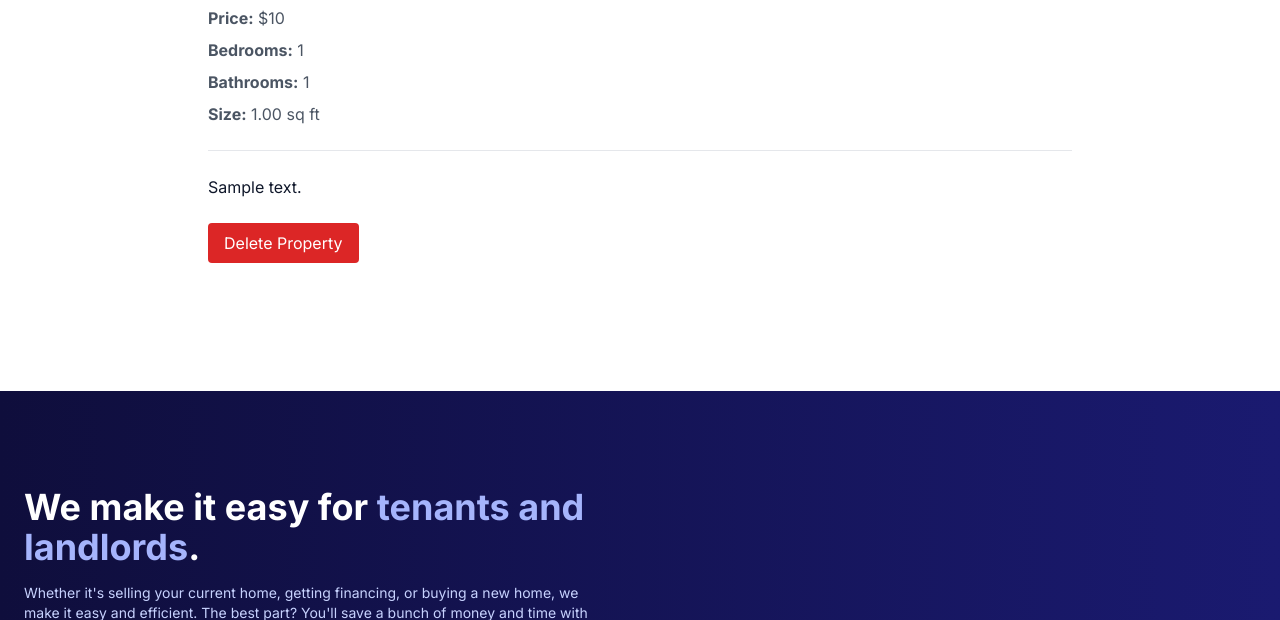
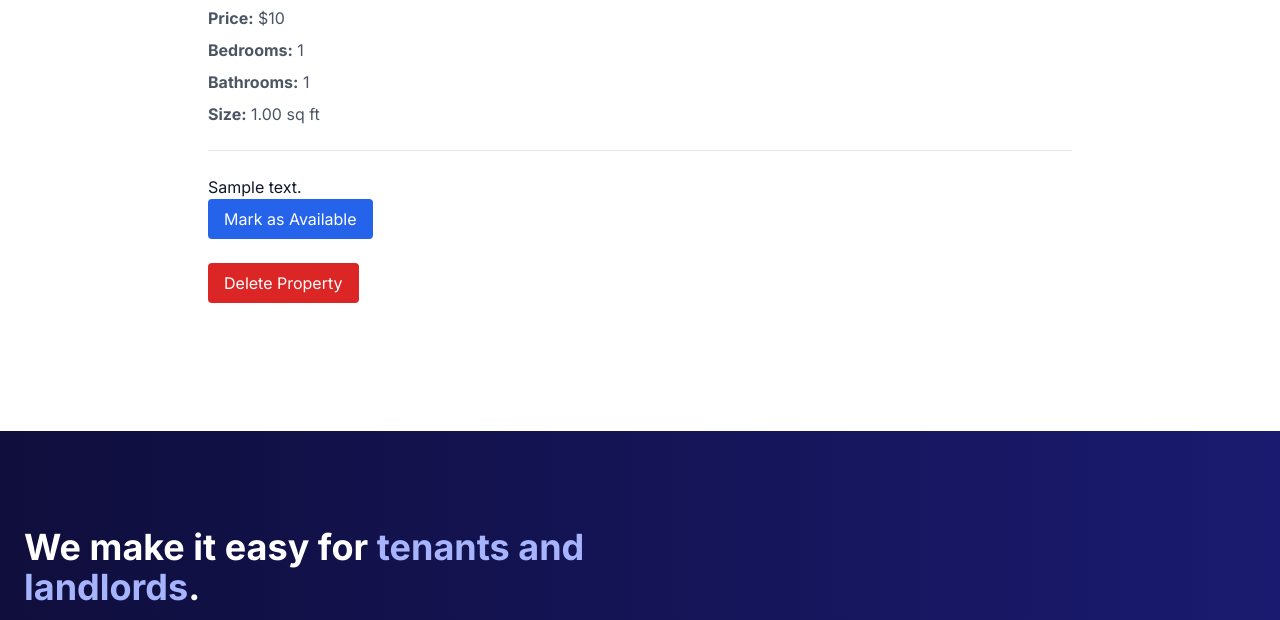
Before and after one commit to oppenheimm/VERKLEGT2, a Django app: page /property/1/ in a window 1280 px wide. Shown: the part 1142-1762 px from the top of the page. Run offline with Django 5.2, Linux system fonts and the light colour scheme; a user stored in the database is signed in; tables that the repository leaves empty hold one stand-in row (values such as "Sample post"); grey boxes marked "Sample" are stand-in pictures; some libraries are stand-ins or nearby versions.

Commit message:
Allow sellers to mark properteis as sold on details page

```diff
--- a/verklegt2/property/templates/property/detail.html
+++ b/verklegt2/property/templates/property/detail.html
@@ -38,7 +38,20 @@
   <hr class="my-6" />
   <p>{{ property.description }}</p>
 
-  <form action="{% url 'property:delete' property.id %}" method="POST" class="mt-6">
+  {% if property.owner == user %}
+    <form action="{% url 'property:toggle_property_sold' property.id %}" method="POST">
+      {% csrf_token %}
+      <button type="submit" class="bg-blue-600 text-white px-4 py-2 rounded hover:bg-blue-700">
+        {% if property.is_sold %}
+          Mark as Available
+        {% else %}
+          Mark as Sold
+        {% endif %}
+      </button>
+    </form>
+  {% endif %}
+
+  <form action="{% url 'property:delete' property.id %}" method="POST" class="mt-6 inline-block">
     {% csrf_token %}
     <button type="submit" onclick="return confirm('Are you sure you want to delete this property?');"
       class="bg-red-600 text-white px-4 py-2 rounded hover:bg-red-700">
--- a/verklegt2/property/urls.py
+++ b/verklegt2/property/urls.py
@@ -11,6 +11,7 @@ urlpatterns = [
     path("create/", views.property_create, name="create"),
     path("<int:id>/", views.property_detail, name="detail"),
     path("<int:id>/delete/", views.property_delete, name="delete"),
+    path('<int:pk>/toggle-sold/', views.toggle_property_sold, name='toggle_property_sold')
 ]
 
 urlpatterns += static(settings.MEDIA_URL, document_root=settings.MEDIA_ROOT)
--- a/verklegt2/property/views.py
+++ b/verklegt2/property/views.py
@@ -50,3 +50,10 @@ def property_delete(request, id):
     property_obj.delete()
     messages.success(request, "Property deleted successfully.")
     return redirect("property:list")
+
+@login_required
+def toggle_property_sold(request, pk):
+    property = get_object_or_404(Property, pk=pk, owner=request.user)
+    property.is_sold = not property.is_sold
+    property.save()
+    return redirect('property:detail', id=pk)
```
Also changed, not shown: verklegt2/media/property_photos/5e074c154585ab400ccb3f6169294e64-large.jpg (added), verklegt2/media/property_photos/7ecb797bca53759e9bea361c76e2fe6a-large.jpg (added), verklegt2/media/property_photos/8bbd9cb24d117f60ce27c77007e73eec-970x620.jpg (added), verklegt2/media/property_photos/None/5d9679ff7017b746ef5270d9e854f984-970x620.jpg (added), verklegt2/media/property_photos/a53c69186428335d67623265700d3a6b-large.jpg (added), verklegt2/media/property_photos/b3d4fd6cedd74c3b69e050ff9c6e361c-970x620.jpg (added).
